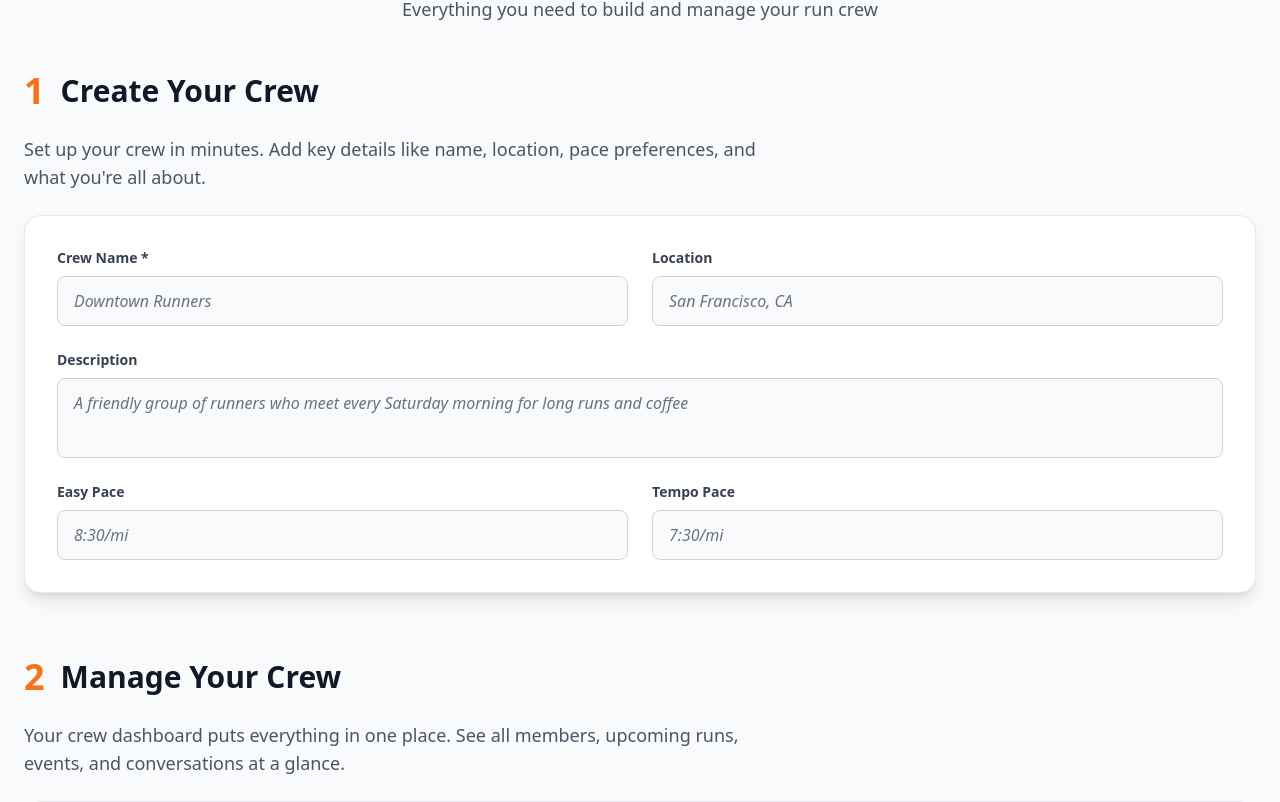
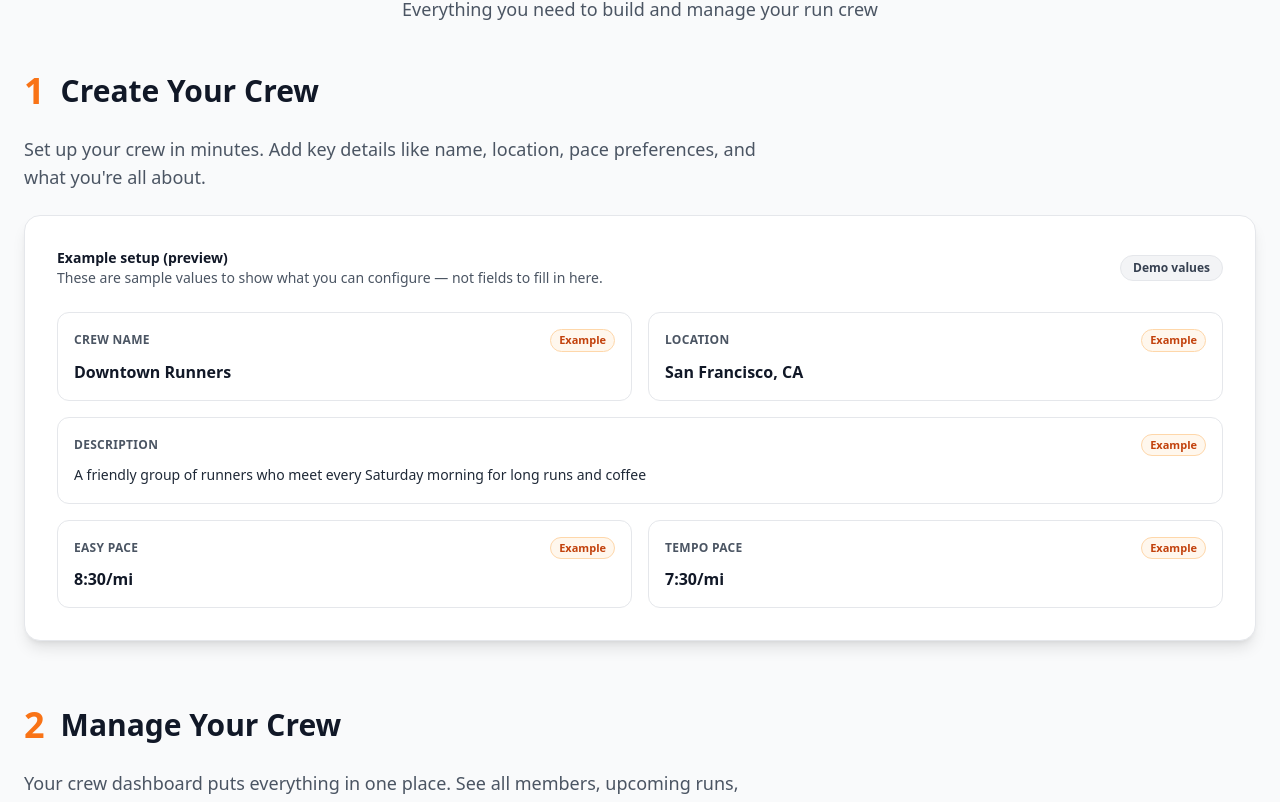
Before and after one commit to GoFast-Athlete-Training/gofastapp-mvp, a Next.js app: page /start-crew in a window 1280 px wide. Shown: the part 437-1239 px from the top of the page. Built offline with nearby package versions, Linux system fonts and the light colour scheme.

Commit message:
Clarify Start a Crew as demo preview (no form styling)

```diff
--- a/app/start-crew/page.tsx
+++ b/app/start-crew/page.tsx
@@ -39,21 +39,21 @@ export default function StartCrewExplainerPage() {
         title: 'Welcome to the Crew!',
         content: 'Excited to have everyone here. Our first group run is this Saturday at 7am. See you there!',
         athlete: { firstName: 'Sarah', lastName: 'Chen' },
-        createdAt: new Date(Date.now() - 2 * 24 * 60 * 60 * 1000).toISOString(),
+        createdAtLabel: 'Mon, Jan 12 • 10:15 AM',
       },
       {
         id: '2',
         title: 'New Route This Week',
         content: 'We\'re trying a new 8-mile loop through Golden Gate Park. Should be beautiful!',
         athlete: { firstName: 'Sarah', lastName: 'Chen' },
-        createdAt: new Date(Date.now() - 1 * 24 * 60 * 60 * 1000).toISOString(),
+        createdAtLabel: 'Tue, Jan 13 • 6:42 PM',
       },
     ],
     runs: [
       {
         id: '1',
         title: 'Saturday Morning Long Run',
-        date: new Date(Date.now() + 2 * 24 * 60 * 60 * 1000).toISOString(),
+        dateLabel: 'Sat, Jan 18 • 7:00 AM',
         meetUpPoint: 'Golden Gate Park - Stow Lake',
         totalMiles: 8,
         pace: '8:30/mi',
@@ -63,7 +63,7 @@ export default function StartCrewExplainerPage() {
       {
         id: '2',
         title: 'Wednesday Tempo Run',
-        date: new Date(Date.now() + 5 * 24 * 60 * 60 * 1000).toISOString(),
+        dateLabel: 'Wed, Jan 22 • 6:15 PM',
         meetUpPoint: 'Embarcadero - Ferry Building',
         totalMiles: 5,
         pace: '7:30/mi',
@@ -75,7 +75,7 @@ export default function StartCrewExplainerPage() {
       {
         id: '1',
         title: 'Post-Run Coffee Social',
-        date: new Date(Date.now() + 2 * 24 * 60 * 60 * 1000).toISOString(),
+        dateLabel: 'Sat, Jan 18 • 9:00 AM',
         time: '9:00 AM',
         location: 'Blue Bottle Coffee',
         address: '315 Linden St, San Francisco, CA',
@@ -90,44 +90,15 @@ export default function StartCrewExplainerPage() {
         id: '1',
         content: 'Can\'t wait for Saturday! Who else is in?',
         athlete: { firstName: 'David', lastName: 'Kim' },
-        createdAt: new Date(Date.now() - 3 * 60 * 60 * 1000).toISOString(),
+        createdAtLabel: '3h ago',
       },
       {
         id: '2',
         content: 'I\'ll be there! First time joining - excited to meet everyone 🏃',
         athlete: { firstName: 'Jessica', lastName: 'Williams' },
-        createdAt: new Date(Date.now() - 2 * 60 * 60 * 1000).toISOString(),
+        createdAtLabel: '2h ago',
       },
     ],
-  };
-
-  const formatDate = (dateString: string) => {
-    try {
-      return new Date(dateString).toLocaleString('en-US', {
-        weekday: 'short',
-        month: 'short',
-        day: 'numeric',
-        hour: 'numeric',
-        minute: '2-digit'
-      });
-    } catch {
-      return dateString;
-    }
-  };
-
-  const formatMessageDate = (dateString: string) => {
-    try {
-      const date = new Date(dateString);
-      const now = new Date();
-      const diffMs = now.getTime() - date.getTime();
-      const diffHours = Math.floor(diffMs / (1000 * 60 * 60));
-
-      if (diffHours < 1) return 'Just now';
-      if (diffHours < 24) return `${diffHours}h ago`;
-      return date.toLocaleDateString('en-US', { month: 'short', day: 'numeric' });
-    } catch {
-      return dateString;
-    }
   };
 
   return (
@@ -171,38 +142,59 @@ export default function StartCrewExplainerPage() {
             Set up your crew in minutes. Add key details like name, location, pace preferences, and what you're all about.
           </p>
 
-          {/* Form Preview */}
+          {/* Example Setup (NOT a real form) */}
           <div className="bg-white rounded-2xl shadow-lg border border-gray-200 p-6 md:p-8">
-            <div className="grid grid-cols-1 md:grid-cols-2 gap-6">
+            <div className="flex flex-col sm:flex-row sm:items-center sm:justify-between gap-3 mb-6">
               <div>
-                <label className="block text-sm font-semibold text-gray-700 mb-2">Crew Name *</label>
-                <div className="px-4 py-3 bg-gray-50 border border-gray-300 rounded-lg">
-                  <span className="text-gray-500 italic">Downtown Runners</span>
+                <p className="text-sm font-semibold text-gray-900">Example setup (preview)</p>
+                <p className="text-sm text-gray-600">These are sample values to show what you can configure — not fields to fill in here.</p>
+              </div>
+              <span className="inline-flex w-fit items-center rounded-full bg-gray-100 px-3 py-1 text-xs font-semibold text-gray-700 border border-gray-200">
+                Demo values
+              </span>
+            </div>
+
+            <div className="grid grid-cols-1 md:grid-cols-2 gap-4">
+              <div className="rounded-xl border border-gray-200 p-4">
+                <div className="flex items-center justify-between gap-2 mb-2">
+                  <p className="text-xs font-semibold text-gray-600 uppercase tracking-wide">Crew name</p>
+                  <span className="text-[11px] font-semibold text-orange-700 bg-orange-50 border border-orange-200 px-2 py-0.5 rounded-full">Example</span>
                 </div>
+                <p className="text-base font-semibold text-gray-900">Downtown Runners</p>
               </div>
-              <div>
-                <label className="block text-sm font-semibold text-gray-700 mb-2">Location</label>
-                <div className="px-4 py-3 bg-gray-50 border border-gray-300 rounded-lg">
-                  <span className="text-gray-500 italic">San Francisco, CA</span>
+
+              <div className="rounded-xl border border-gray-200 p-4">
+                <div className="flex items-center justify-between gap-2 mb-2">
+                  <p className="text-xs font-semibold text-gray-600 uppercase tracking-wide">Location</p>
+                  <span className="text-[11px] font-semibold text-orange-700 bg-orange-50 border border-orange-200 px-2 py-0.5 rounded-full">Example</span>
                 </div>
+                <p className="text-base font-semibold text-gray-900">San Francisco, CA</p>
               </div>
-              <div className="md:col-span-2">
-                <label className="block text-sm font-semibold text-gray-700 mb-2">Description</label>
-                <div className="px-4 py-3 bg-gray-50 border border-gray-300 rounded-lg min-h-[80px]">
-                  <span className="text-gray-500 italic">A friendly group of runners who meet every Saturday morning for long runs and coffee</span>
+
+              <div className="md:col-span-2 rounded-xl border border-gray-200 p-4">
+                <div className="flex items-center justify-between gap-2 mb-2">
+                  <p className="text-xs font-semibold text-gray-600 uppercase tracking-wide">Description</p>
+                  <span className="text-[11px] font-semibold text-orange-700 bg-orange-50 border border-orange-200 px-2 py-0.5 rounded-full">Example</span>
                 </div>
+                <p className="text-sm text-gray-800 leading-relaxed">
+                  A friendly group of runners who meet every Saturday morning for long runs and coffee
+                </p>
               </div>
-              <div>
-                <label className="block text-sm font-semibold text-gray-700 mb-2">Easy Pace</label>
-                <div className="px-4 py-3 bg-gray-50 border border-gray-300 rounded-lg">
-                  <span className="text-gray-500 italic">8:30/mi</span>
+
+              <div className="rounded-xl border border-gray-200 p-4">
+                <div className="flex items-center justify-between gap-2 mb-2">
+                  <p className="text-xs font-semibold text-gray-600 uppercase tracking-wide">Easy pace</p>
+                  <span className="text-[11px] font-semibold text-orange-700 bg-orange-50 border border-orange-200 px-2 py-0.5 rounded-full">Example</span>
                 </div>
+                <p className="text-base font-semibold text-gray-900">8:30/mi</p>
               </div>
-              <div>
-                <label className="block text-sm font-semibold text-gray-700 mb-2">Tempo Pace</label>
-                <div className="px-4 py-3 bg-gray-50 border border-gray-300 rounded-lg">
-                  <span className="text-gray-500 italic">7:30/mi</span>
+
+              <div className="rounded-xl border border-gray-200 p-4">
+                <div className="flex items-center justify-between gap-2 mb-2">
+                  <p className="text-xs font-semibold text-gray-600 uppercase tracking-wide">Tempo pace</p>
+                  <span className="text-[11px] font-semibold text-orange-700 bg-orange-50 border border-orange-200 px-2 py-0.5 rounded-full">Example</span>
                 </div>
+                <p className="text-base font-semibold text-gray-900">7:30/mi</p>
               </div>
             </div>
           </div>
@@ -446,7 +438,7 @@ export default function StartCrewExplainerPage() {
                               {announcement.athlete.firstName} {announcement.athlete.lastName}
                             </span>
                           </div>
-                          <span>{formatDate(announcement.createdAt)}</span>
+                          <span>{announcement.createdAtLabel}</span>
                         </div>
                         {announcement.title && (
                           <h4 className="text-sm font-semibold text-gray-900 mb-1">
@@ -491,7 +483,7 @@ export default function StartCrewExplainerPage() {
                                 <svg className="w-3 h-3 flex-shrink-0" fill="none" stroke="currentColor" viewBox="0 0 24 24">
                                   <path strokeLinecap="round" strokeLinejoin="round" strokeWidth={2} d="M8 7V3m8 4V3m-9 8h10M5 21h14a2 2 0 002-2V7a2 2 0 00-2-2H5a2 2 0 00-2 2v12a2 2 0 002 2z" />
                                 </svg>
-                                <span>{formatDate(run.date)}</span>
+                                <span>{run.dateLabel}</span>
                               </p>
                               <p className="flex items-center gap-1">
                                 <svg className="w-3 h-3 flex-shrink-0" fill="none" stroke="currentColor" viewBox="0 0 24 24">
@@ -549,7 +541,7 @@ export default function StartCrewExplainerPage() {
                                 <svg className="w-3 h-3 flex-shrink-0" fill="none" stroke="currentColor" viewBox="0 0 24 24">
                                   <path strokeLinecap="round" strokeLinejoin="round" strokeWidth={2} d="M8 7V3m8 4V3m-9 8h10M5 21h14a2 2 0 002-2V7a2 2 0 00-2-2H5a2 2 0 00-2 2v12a2 2 0 002 2z" />
                                 </svg>
-                                <span>{formatDate(event.date)} at {event.time}</span>
+                                <span>{event.dateLabel}</span>
                               </p>
                               <p className="flex items-center gap-1">
                                 <svg className="w-3 h-3 flex-shrink-0" fill="none" stroke="currentColor" viewBox="0 0 24 24">
@@ -594,7 +586,7 @@ export default function StartCrewExplainerPage() {
                             </span>
                           </div>
                           <span className="text-xs text-gray-500">
-                            {formatMessageDate(message.createdAt)}
+                            {message.createdAtLabel}
                           </span>
                         </div>
                         <p className="text-sm text-gray-800">{message.content}</p>
```
